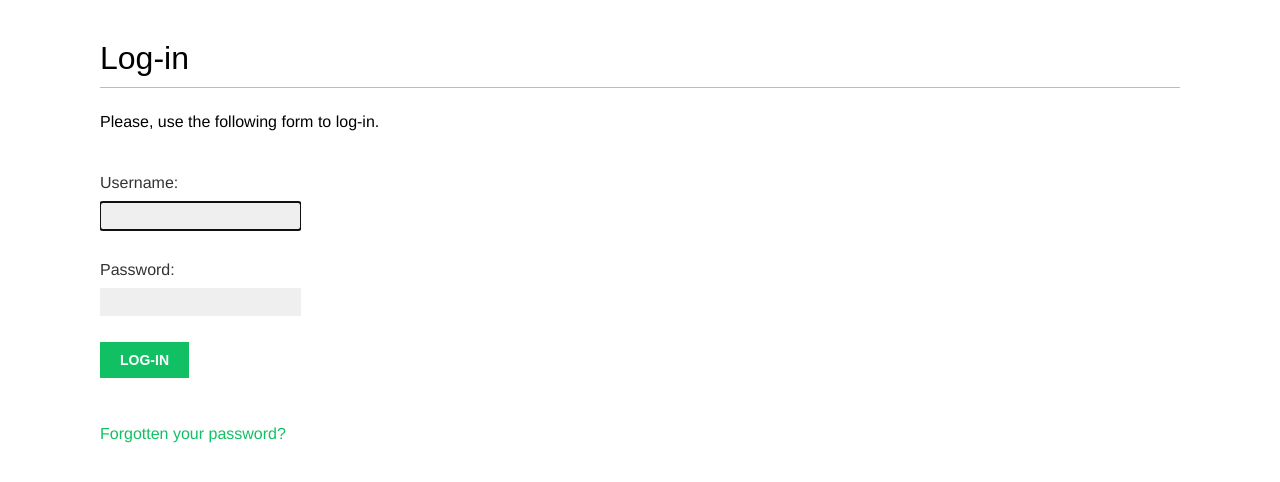
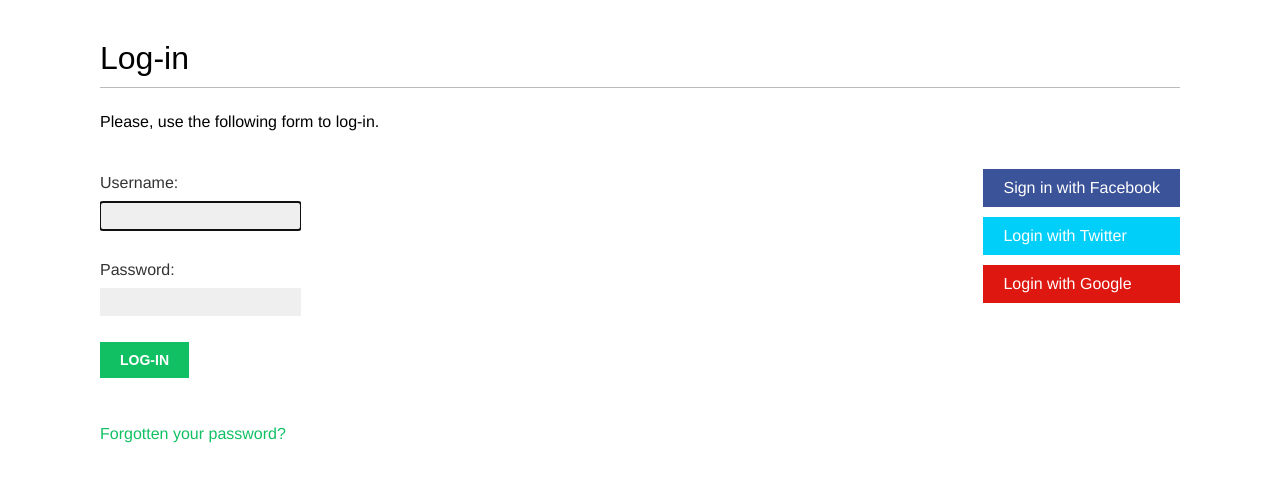
Before and after one commit to kydzoster/FakeInsta, a Django app: page /account/login/ in a window 1280 px wide. Shown: the part 47-529 px from the top of the page. Run offline with Django 3.2, Linux system fonts and the light colour scheme; some web fonts are replaced.

Commit message:
implemented facbook, google authentication system, atempted to implement twitter, but twitter have long and extensive review process, once accepted, will finish twitter authentication too

```diff
--- a/account/templates/registration/login.html
+++ b/account/templates/registration/login.html
@@ -21,4 +21,17 @@
         </form>
         <p><a href="{% url "password_reset" %}">Forgotten your password?</a></p>
     </div>
+    <div class="social">
+        <ul>
+          <li class="facebook">
+            <a href="{% url "social:begin" "facebook" %}">Sign in with Facebook</a>
+          </li>
+          <li class="twitter">
+            <a href="{% url "social:begin" "twitter" %}">Login with Twitter</a>
+          </li>
+          <li class="google">
+            <a href="{% url "social:begin" "google-oauth2" %}">Login with Google</a>
+          </li>
+        </ul>
+      </div>
 {% endblock %}
```
Also changed, not shown: bookmarks/settings.py (+17 -0 lines), db.sqlite3.
